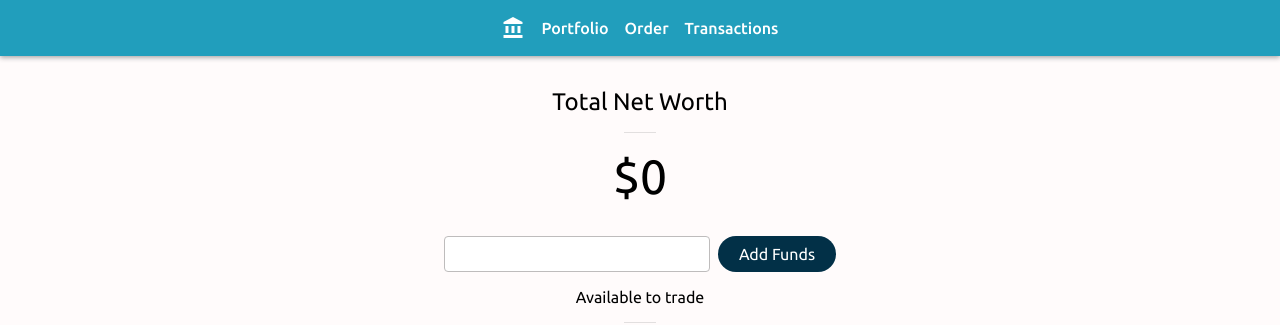
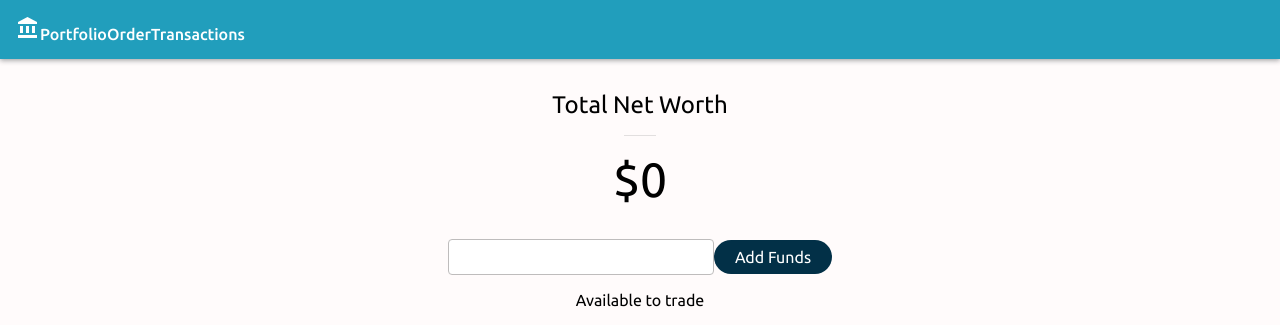
Before and after one commit to jdesmond91/trading-frontend, a React (Create React App) app: page / in a window 1280 px wide. Shown: the top 325 px of the page. Built offline with nearby package versions, Linux system fonts and the light colour scheme; no server answers.

Commit message:
removed flex css class

```diff
--- a/src/components/Funds.js
+++ b/src/components/Funds.js
@@ -21,7 +21,7 @@ const FundsForm = () => {
 
 	return (
 		<div>
-			<form onSubmit={handleFundsSubmit} className='fundsForm flex'>
+			<form onSubmit={handleFundsSubmit} className='fundsForm'>
 				{/* <label htmlFor='funds'>Add Funds</label> */}
 				<input
 					type='number'
--- a/src/components/Header.js
+++ b/src/components/Header.js
@@ -3,7 +3,7 @@ import { Link } from 'react-router-dom'
 const Header = () => {
 	return (
 		<header className='shadow'>
-			<nav className='nav flex'>
+			<nav className='nav'>
 				<span class='material-icons'>account_balance</span>
 				<Link to='/'>Portfolio</Link>
 				<Link to='/order'>Order</Link>
```
